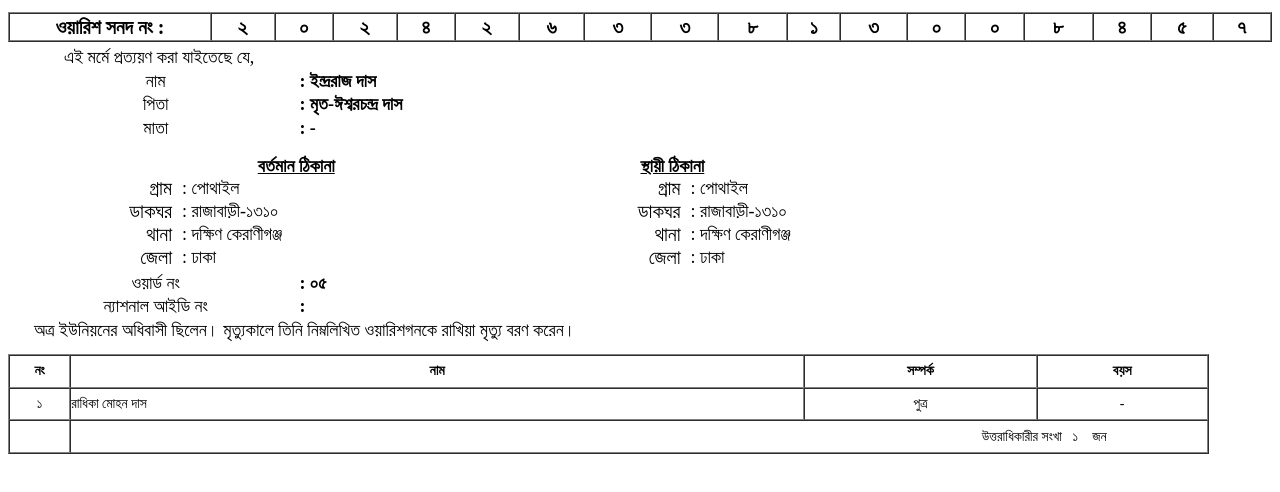
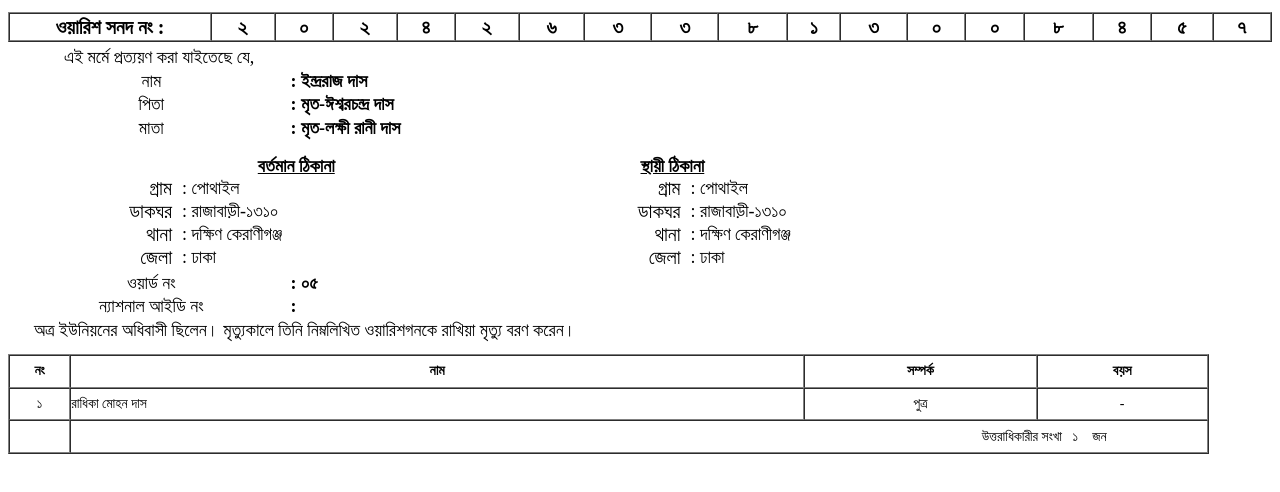
Before and after one commit to bastaup/index.php-onlinetrack-warish_onosondaan-tid-20242633813008457, a plain HTML site: page index.html in a window 1280 px wide. Shown: the part 178-670 px from the top of the page. Drawn offline with Linux system fonts and the light colour scheme.

Commit message:
Update index.html

```diff
--- a/index.html
+++ b/index.html
@@ -77,7 +77,7 @@
             <tr>
                 <td style="font-size:18px; text-align:center;">মাতা </td>
                 <td>
-                    <font style="font-size:18px;  font-weight:bold;">: - </font>
+                    <font style="font-size:18px;  font-weight:bold;">: মৃত-লক্ষী রানী দাস </font>
                 </td>
                 <td></td>
                 <td></td>
```
